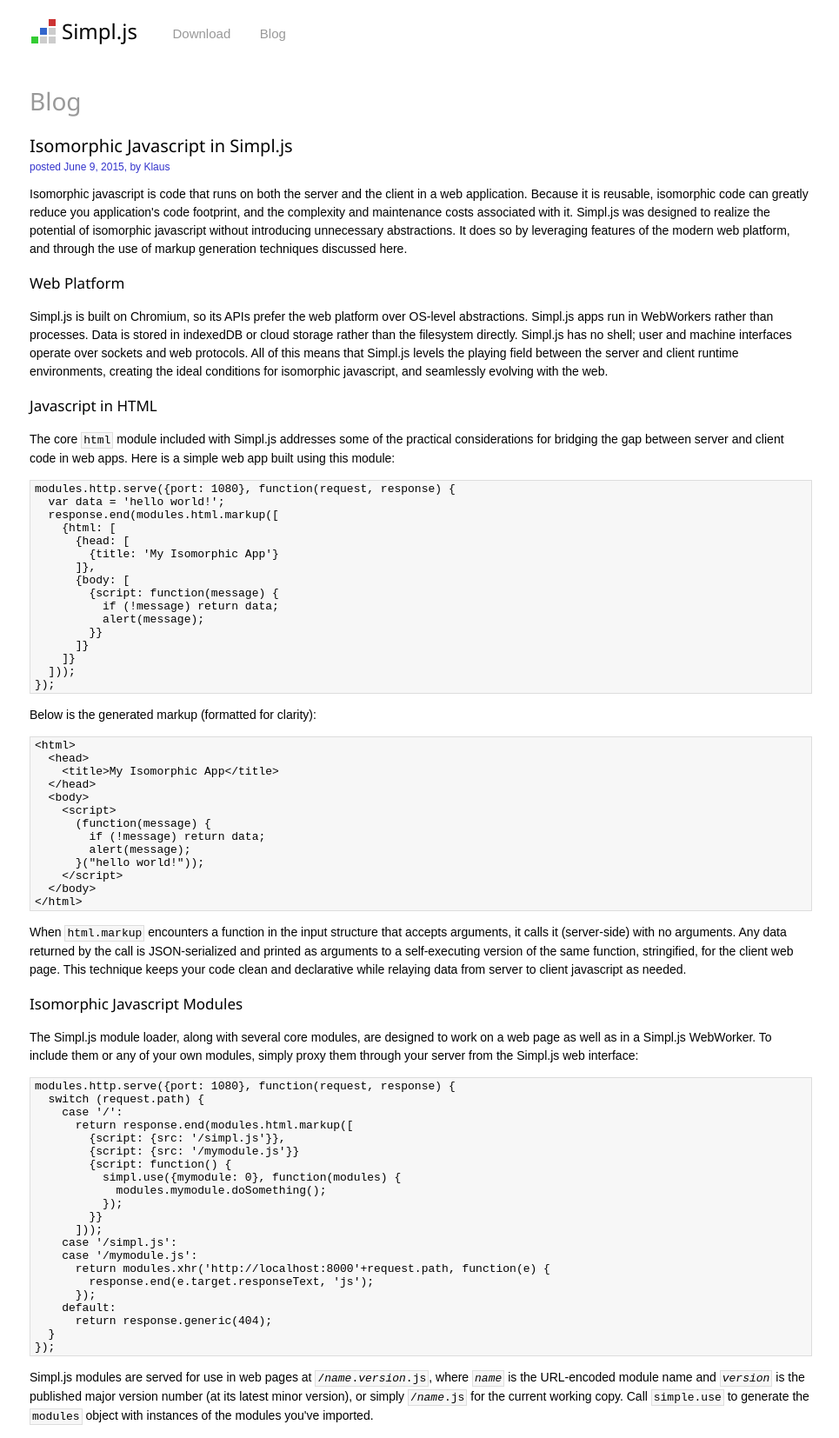
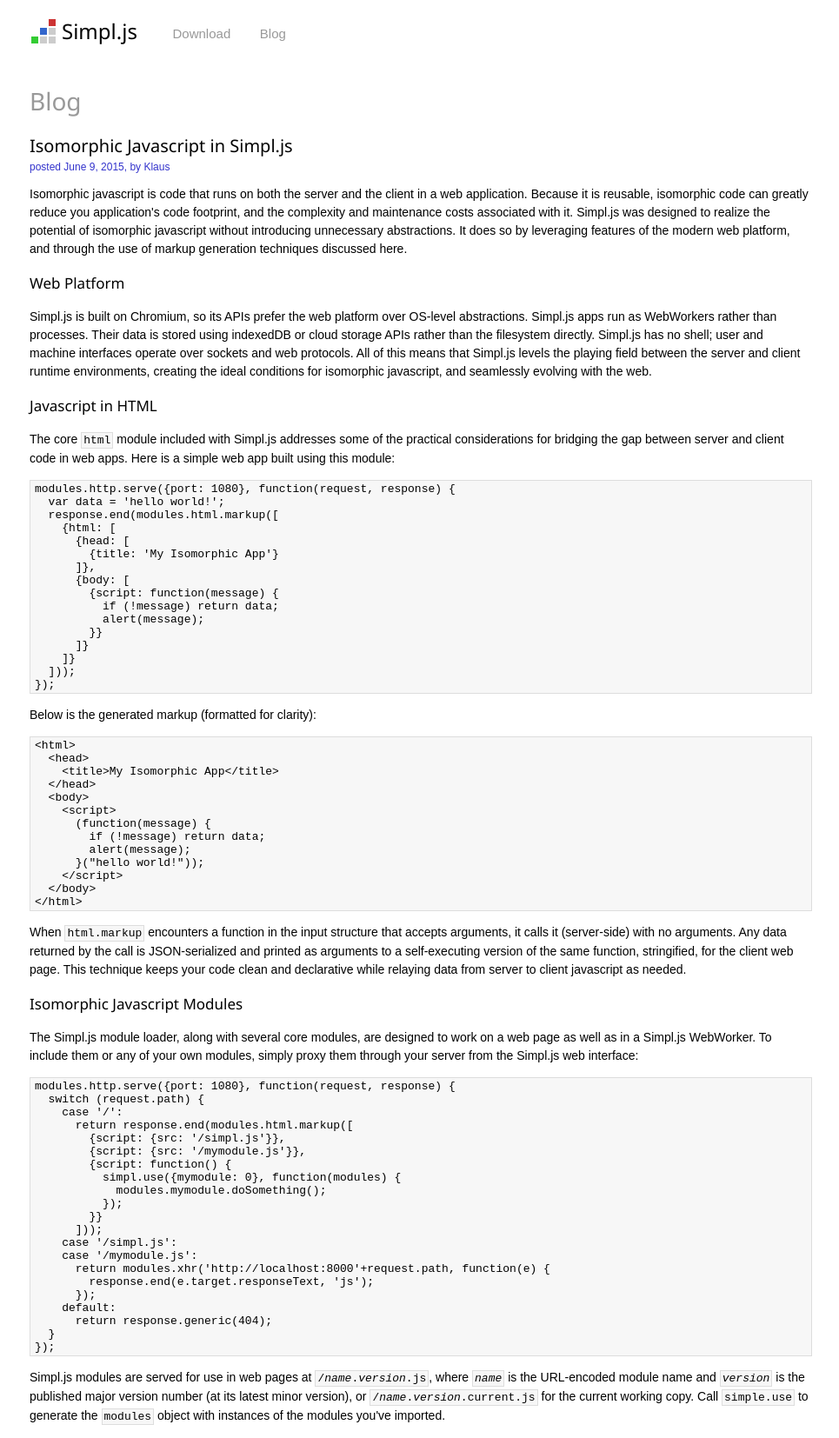
Before and after one commit to kganser/simpl.js, a Jekyll site: the page built from blog/isomorphic-javascript-in-simpljs.html, in a window 1280 px wide. Shown: the whole page at 87% size, without its empty margins (156-1121 px from the left). Built offline with Jekyll 4.4.1, drawn with Linux system fonts in a browser that asks for light colours.

Commit message:
Minor adjustments

```diff
--- a/blog/isomorphic-javascript-in-simpljs.html
+++ b/blog/isomorphic-javascript-in-simpljs.html
@@ -7,7 +7,7 @@
 <div class="byline">posted June 9, 2015, by Klaus</div>
 <p>Isomorphic javascript is code that runs on both the server and the client in a web application. Because it is reusable, isomorphic code can greatly reduce you application's code footprint, and the complexity and maintenance costs associated with it. Simpl.js was designed to realize the potential of isomorphic javascript without introducing unnecessary abstractions. It does so by leveraging features of the modern web platform, and through the use of markup generation techniques discussed here.</p>
 <h3>Web Platform</h3>
-<p>Simpl.js is built on Chromium, so its APIs prefer the web platform over OS-level abstractions. Simpl.js apps run in WebWorkers rather than processes. Data is stored in indexedDB or cloud storage rather than the filesystem directly. Simpl.js has no shell; user and machine interfaces operate over sockets and web protocols. All of this means that Simpl.js levels the playing field between the server and client runtime environments, creating the ideal conditions for isomorphic javascript, and seamlessly evolving with the web.</p>
+<p>Simpl.js is built on Chromium, so its APIs prefer the web platform over OS-level abstractions. Simpl.js apps run as WebWorkers rather than processes. Their data is stored using indexedDB or cloud storage APIs rather than the filesystem directly. Simpl.js has no shell; user and machine interfaces operate over sockets and web protocols. All of this means that Simpl.js levels the playing field between the server and client runtime environments, creating the ideal conditions for isomorphic javascript, and seamlessly evolving with the web.</p>
 <h3>Javascript in HTML</h3>
 <p>The core <code>html</code> module included with Simpl.js addresses some of the practical considerations for bridging the gap between server and client code in web apps. Here is a simple web app built using this module:</p>
 <pre>
@@ -53,7 +53,7 @@
     case '/':
       return response.end(modules.html.markup([
         {script: {src: '/simpl.js'}},
-        {script: {src: '/mymodule.js'}}
+        {script: {src: '/mymodule.js'}},
         {script: function() {
           simpl.use({mymodule: 0}, function(modules) {
             modules.mymodule.doSomething();
@@ -70,4 +70,4 @@
   }
 });
 </pre>
-<p>Simpl.js modules are served for use in web pages at <code>/<em>name</em>.<em>version</em>.js</code>, where <code><em>name</em></code> is the URL-encoded module name and <code><em>version</em></code> is the published major version number (at its latest minor version), or simply <code>/<em>name</em>.js</code> for the current working copy. Call <code>simple.use</code> to generate the <code>modules</code> object with instances of the modules you've imported.</p>
+<p>Simpl.js modules are served for use in web pages at <code>/<em>name</em>.<em>version</em>.js</code>, where <code><em>name</em></code> is the URL-encoded module name and <code><em>version</em></code> is the published major version number (at its latest minor version), or <code>/<em>name</em>.<em>version</em>.current.js</code> for the current working copy. Call <code>simple.use</code> to generate the <code>modules</code> object with instances of the modules you've imported.</p>
--- a/home.html
+++ b/home.html
@@ -1,7 +1,6 @@
 ---
 id: home
 layout: default
-title: Support
 ---
 <div class="stage">
   <div>
```
